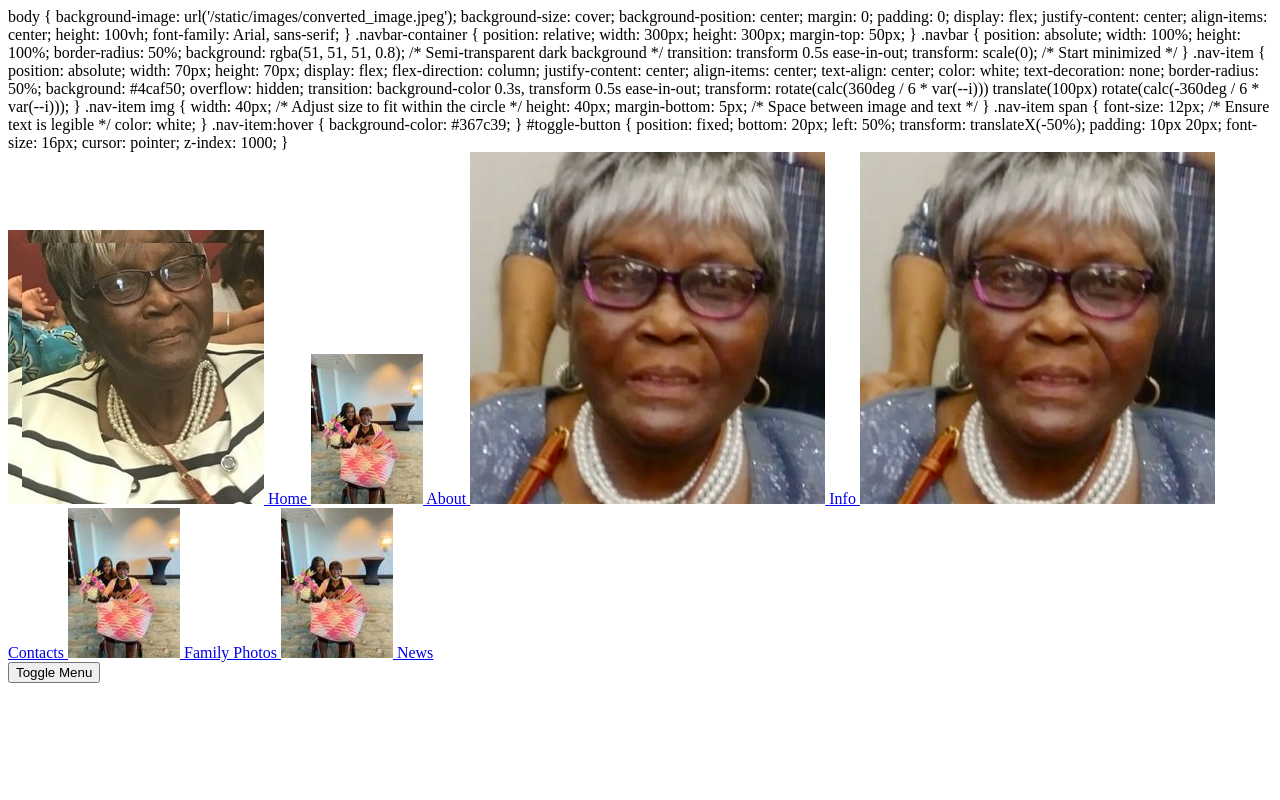
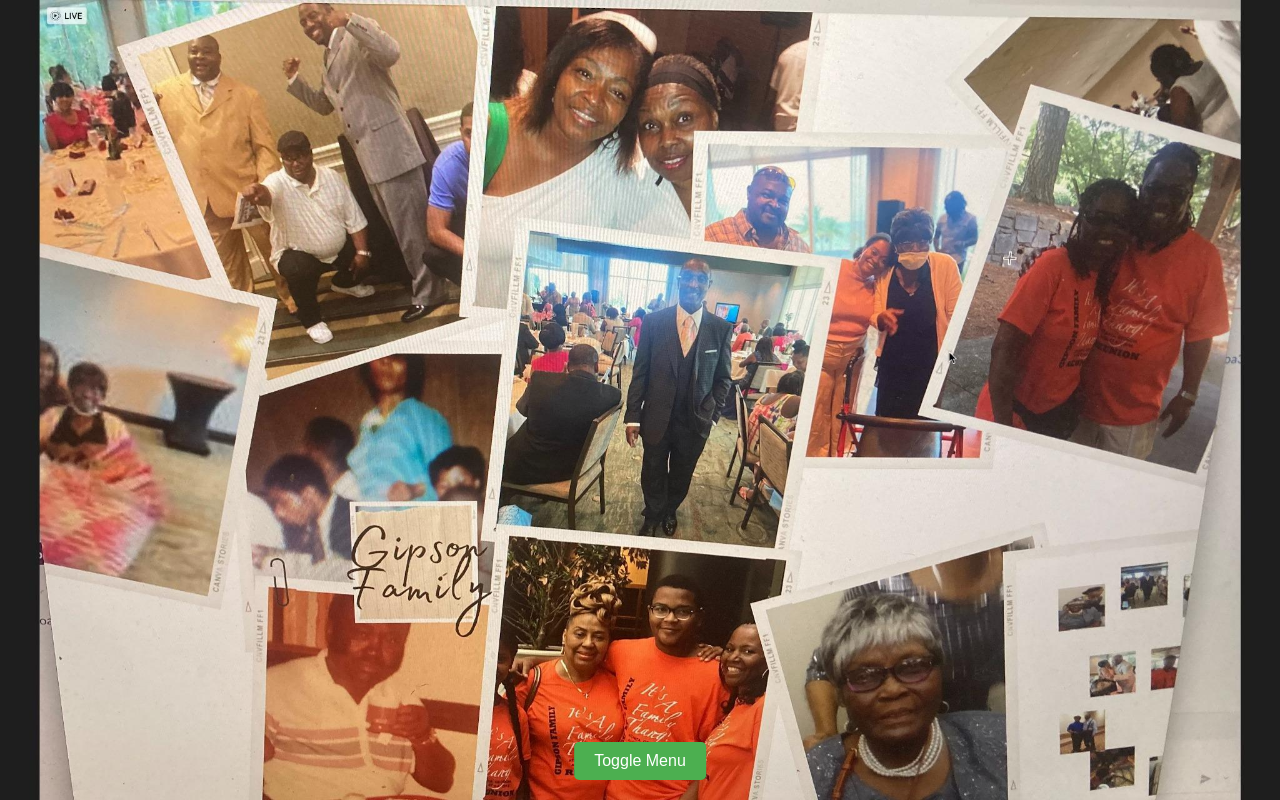
Before and after one commit to Motleykm/gipsonwebgpage, a Flask app: page / in a window 1280 px wide. Run offline with Flask 3, Linux system fonts and the light colour scheme.

Commit message:
final draft of website

```diff
--- a/templates/index.html
+++ b/templates/index.html
@@ -1,14 +1,13 @@
 <!DOCTYPE html>
-<html lang="en">
-<head>
-    <!DOCTYPE html>
 <html lang="en">
 <head>
     <meta charset="UTF-8">
     <meta name="viewport" content="width=device-width, initial-scale=1.0">
     <title>Gipson Family Reunion - Home</title>
     <meta name="description" content="Welcome to the Gipson Family Reunion! Join us for a weekend of fun and activities.">
-    <!-- Add other meta tags as needed -->
+    <!-- Styles for the circular navigation menu -->
+    <style>
+        /* General styles for the body */
         body {
             background-image: url('{{ url_for('static', filename='images/converted_image.jpeg') }}');
             background-size: cover;
@@ -22,6 +21,7 @@
             font-family: Arial, sans-serif;
         }
 
+        /* Container for the circular navbar */
         .navbar-container {
             position: relative;
             width: 300px;
@@ -29,6 +29,7 @@
             margin-top: 50px;
         }
 
+        /* Circular navbar styling */
         .navbar {
             position: absolute;
             width: 100%;
@@ -37,8 +38,12 @@
             background: rgba(51, 51, 51, 0.8); /* Semi-transparent dark background */
             transition: transform 0.5s ease-in-out;
             transform: scale(0); /* Start minimized */
+            display: flex;
+            justify-content: center;
+            align-items: center;
         }
 
+        /* Navigation items */
         .nav-item {
             position: absolute;
             width: 70px;
@@ -57,21 +62,25 @@
             transform: rotate(calc(360deg / 6 * var(--i))) translate(100px) rotate(calc(-360deg / 6 * var(--i)));
         }
 
+        /* Icon within nav items */
         .nav-item img {
             width: 40px;  /* Adjust size to fit within the circle */
             height: 40px;
             margin-bottom: 5px; /* Space between image and text */
         }
 
+        /* Text within nav items */
         .nav-item span {
             font-size: 12px; /* Ensure text is legible */
             color: white;
         }
 
+        /* Hover effect for nav items */
         .nav-item:hover {
             background-color: #367c39;
         }
 
+        /* Toggle button for navbar */
         #toggle-button {
             position: fixed;
             bottom: 20px;
@@ -81,6 +90,16 @@
             font-size: 16px;
             cursor: pointer;
             z-index: 1000;
+            background-color: #4caf50;
+            color: white;
+            border: none;
+            border-radius: 5px;
+            transition: background-color 0.3s;
+        }
+
+        /* Hover effect for the toggle button */
+        #toggle-button:hover {
+            background-color: #367c39;
         }
     </style>
 </head>
@@ -89,39 +108,43 @@
     <!-- Default header content -->
     {% endblock %}
 
+    <!-- Navbar container -->
     <div class="navbar-container">
+        <!-- Circular navbar -->
         <div class="navbar" id="navbar">
-            <a class="nav-item" href="/" style="--i:0">
+            <!-- Navigation items with images -->
+            <a class="nav-item" href="/home" style="--i:0">
                 <img src="{{ url_for('static', filename='images/rsz_4e57ce68-8858-44c7-a0f6-f4751350efb8.jpg') }}" alt="Resized Image">
-
                 <span>Home</span>
             </a>
             <a class="nav-item" href="/about" style="--i:1">
-                <img alt="About" src="{{ url_for('static', filename='images/thumbnail_IMG_4928 (1).JPG') }}">
+                <img src="{{ url_for('static', filename='images/thumbnail_IMG_4928 (1).JPG') }}" alt="About">
                 <span>About</span>
             </a>
             <a class="nav-item" href="/info" style="--i:2">
-                <img alt="Info" src="{{ url_for('static', filename='images/985F3951-6931-4FD6-8042-52AC0A6945B1_1_201_a.jpeg') }}">
+                <img src="{{ url_for('static', filename='images/985F3951-6931-4FD6-8042-52AC0A6945B1_1_201_a.jpeg') }}" alt="Info">
                 <span>Info</span>
             </a>
             <a class="nav-item" href="/contacts" style="--i:3">
-                <img alt="Contacts" src="{{ url_for('static', filename='images/985F3951-6931-4FD6-8042-52AC0A6945B1_1_201_a.jpeg') }}">
+                <img src="{{ url_for('static', filename='images/985F3951-6931-4FD6-8042-52AC0A6945B1_1_201_a.jpeg') }}" alt="Contacts">
                 <span>Contacts</span>
             </a>
             <a class="nav-item" href="/family_photos_main" style="--i:4">
-                <img alt="Family Photos" src="{{ url_for('static', filename='images/thumbnail_IMG_4928 (1).JPG') }}">
+                <img src="{{ url_for('static', filename='images/thumbnail_IMG_4928 (1).JPG') }}" alt="Family Photos">
                 <span>Family Photos</span>
             </a>
             <a class="nav-item" href="/news" style="--i:5">
-                <img alt="News" src="{{ url_for('static', filename='images/thumbnail_IMG_4928 (1).JPG') }}">
-
+                <img src="{{ url_for('static', filename='images/thumbnail_IMG_4928 (1).JPG') }}" alt="News">
                 <span>News</span>
             </a>
         </div>
     </div>
+
+    <!-- Toggle button -->
     <button id="toggle-button">Toggle Menu</button>
 
     <script>
+        // JavaScript to toggle the navbar
         document.getElementById('toggle-button').addEventListener('click', function() {
             const navbar = document.getElementById('navbar');
 
```
Also changed, not shown: instance/family_news.db.
